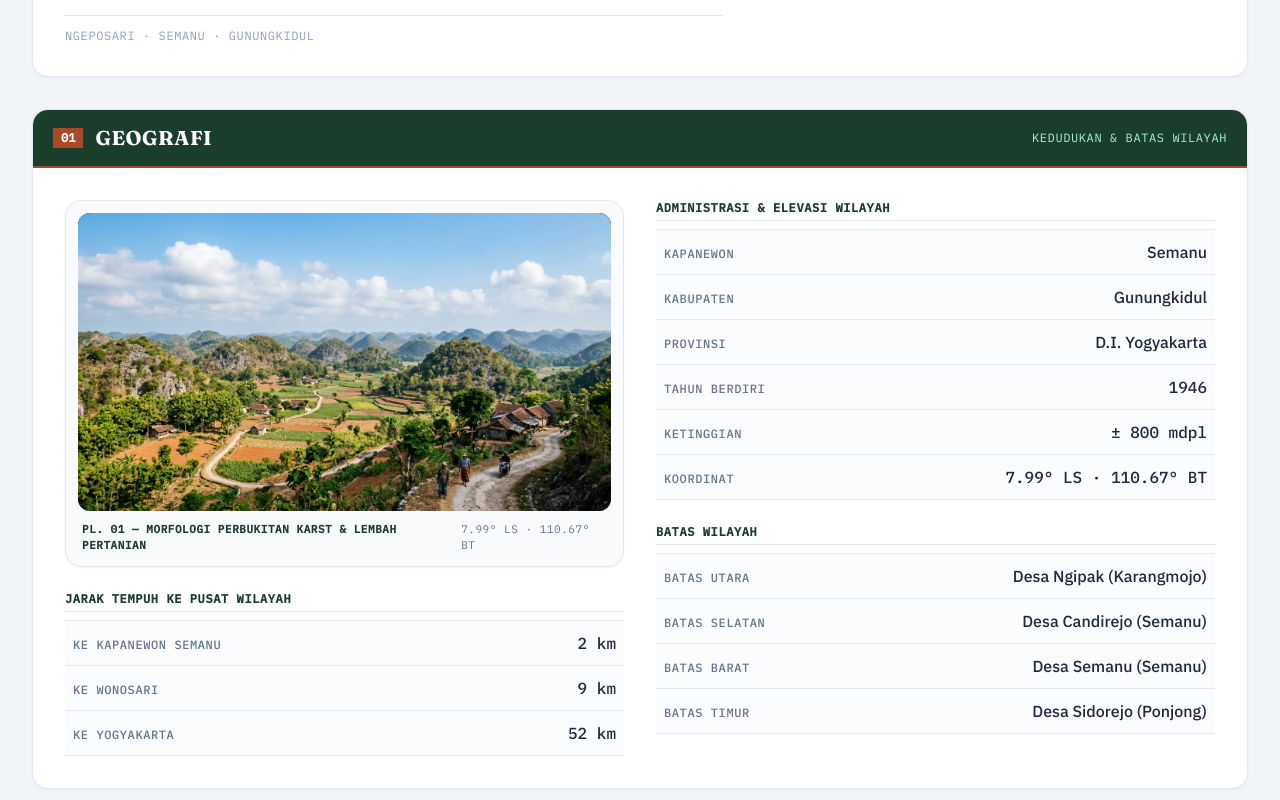
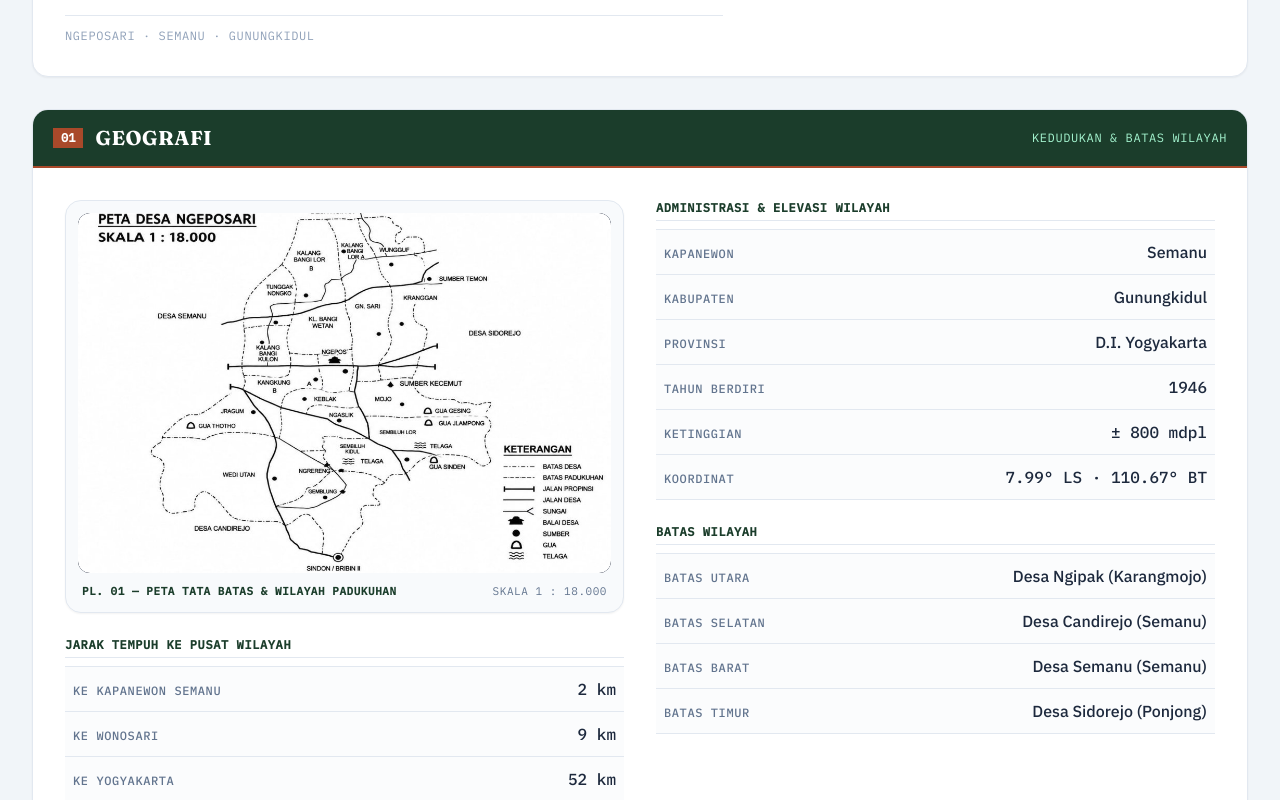
Before and after one commit to tyo-ai/monografi-ngeposari, a Next.js app: page / in a window 1280 px wide. Shown: the part 1459-2259 px from the top of the page. Built offline with nearby package versions, Linux system fonts and the light colour scheme.

Commit message:
feat: ganti Pl. 01 Geografi dengan Peta Desa Ngeposari Skala 1:18.000

```diff
--- a/components/Geografi.tsx
+++ b/components/Geografi.tsx
@@ -14,16 +14,16 @@ export default function Geografi() {
       subtitle="Kedudukan & Batas Wilayah"
     >
       <div className="grid grid-cols-1 lg:grid-cols-12 gap-8 items-start">
-        {/* Kolom Kiri: Foto Morfologi Karst & Jarak Tempuh */}
+        {/* Kolom Kiri: Peta Wilayah & Jarak Tempuh */}
         <div className="lg:col-span-6 space-y-6">
           <ClickablePhoto
             index={1}
-            src="/images/geografi-karst.jpg"
-            alt="Morfologi bentang alam perbukitan karst dan lembah pertanian Semanu"
+            src="/images/peta-ngeposari.jpg"
+            alt="Peta wilayah administratif Kalurahan Ngeposari skala 1:18.000"
             plate="Pl. 01"
-            captionTitle="Morfologi Perbukitan Karst & Lembah Pertanian"
-            captionRight="7.99° LS · 110.67° BT"
-            maxHeight="max-h-[320px]"
+            captionTitle="Peta Tata Batas & Wilayah Padukuhan"
+            captionRight="Skala 1 : 18.000"
+            maxHeight="max-h-[360px]"
           />
 
           <div>
--- a/components/LightboxContext.tsx
+++ b/components/LightboxContext.tsx
@@ -12,11 +12,11 @@ export const GALLERY_PHOTOS: GalleryPhoto[] = [
     desc: "Gerbang identitas batas wilayah Padukuhan Kangkung A dengan ornamen khas dan pondasi susunan batu kali karst di tepi jalan penghubung padukuhan.",
   },
   {
-    src: "/images/geografi-karst.jpg",
-    alt: "Topografi Semanu",
-    title: "Morfologi Karst & Lembah Pertanian Semanu",
+    src: "/images/peta-ngeposari.jpg",
+    alt: "Peta Wilayah Kalurahan Ngeposari Skala 1:18.000",
+    title: "Peta Batas Administrasi & Tata Ruang Padukuhan",
     plate: "Pl. 01",
-    desc: "Kedudukan wilayah Kalurahan Ngeposari pada koordinat 7.99° LS · 110.67° BT.",
+    desc: "Peta kartografi resmi wilayah Kalurahan Ngeposari skala 1:18.000 memuat tata batas 19 padukuhan, persebaran sumber mata air, telaga, dan goa karst.",
   },
   {
     src: "/images/balai-kalurahan.jpg",
```
Also changed, not shown: public/images/peta-ngeposari.jpg (added).
